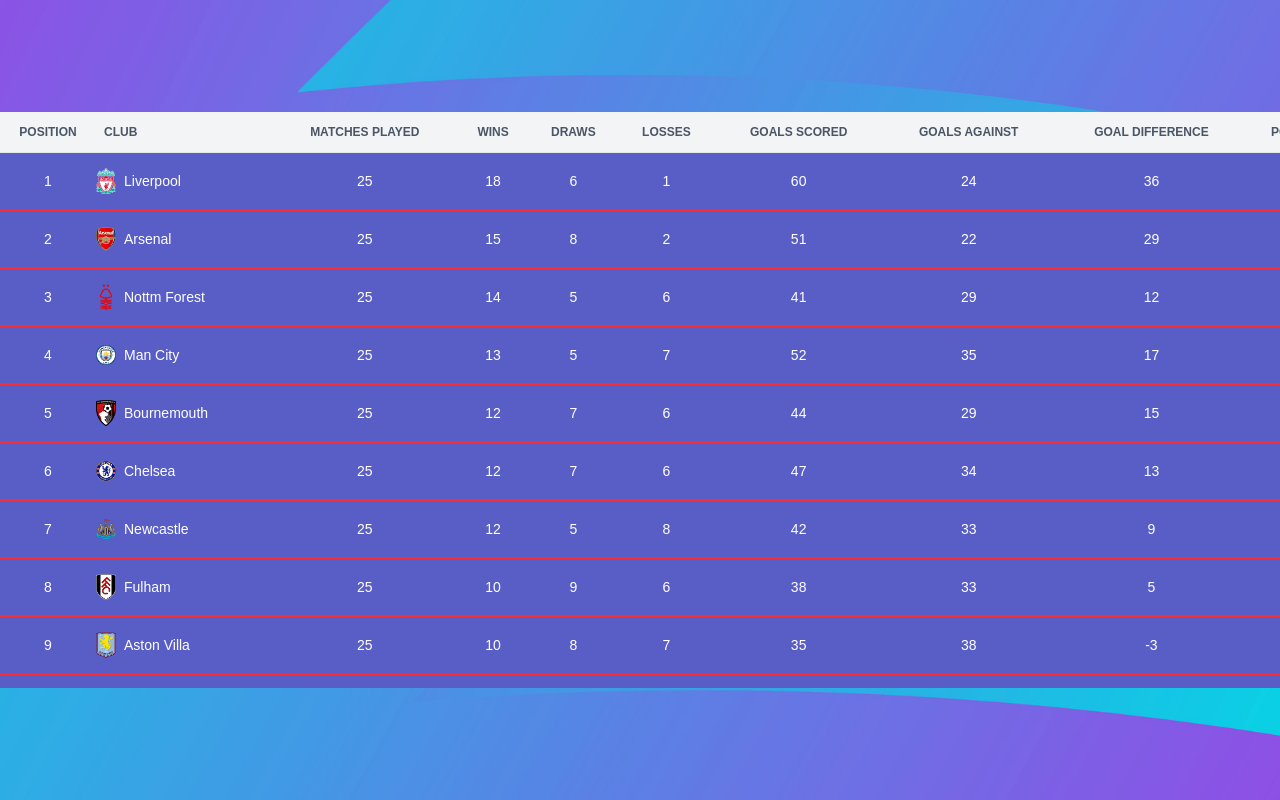
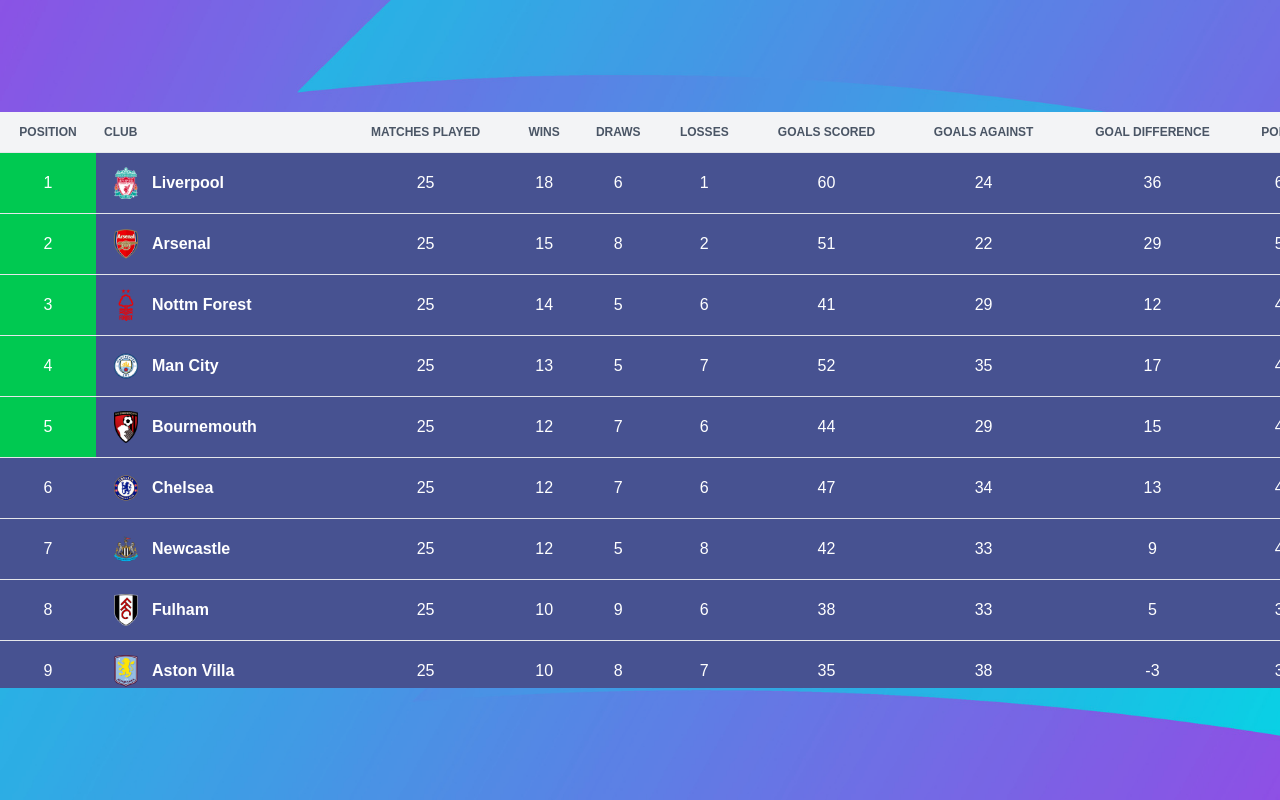
Before and after one commit to cjbeales/premier-league-table, a Next.js app: page / in a window 1280 px wide. Built offline with nearby package versions, Linux system fonts and the light colour scheme.

Commit message:
Positional colours added

```diff
--- a/components/LeagueTable/LeagueTable.type.ts
+++ b/components/LeagueTable/LeagueTable.type.ts
@@ -30,6 +30,11 @@
   last5: ("Win" | "Draw" | "Loss")[];
 };
 
+export type LogoAndLabelProps = {
+  logo: string;
+  label: string;
+}
+
 export type FormBadge = {
   label: FormResult;
   formDisplayType?: FormDisplayType;
--- a/components/LeagueTable/components/LeagueTableBody.tsx
+++ b/components/LeagueTable/components/LeagueTableBody.tsx
@@ -2,12 +2,13 @@
 import classNames from "classnames";
 import { FormBadge } from "./FormBadge";
 import Image from "next/image";
+import { LogoAndLabel } from "./LogoAndLabel";
 
 export const LeagueTableBody = ({
     data,
     tbodyClassNames = "border-t border-gray-200",
-    trClassNames = "px-4 py-3 font-medium bg-purple mb-2 border-b-2 border-red-500 overflow-x-auto",
-    tdClassNames = "py-3 text-white text-center bg-purple max-w-fit",
+    trClassNames = "px-4 py-3 text-base font-medium bg-purple overflow-x-auto",
+    tdClassNames = classNames("p-3 text-white text-center bg-purple max-w-fit border-b border-gray-200"),
     formDisplayType = "short",
 }: LeagueTableBodyProps) => {
 
@@ -15,14 +16,19 @@
 
     return (
         <tbody className={tbodyClassNames}>
-            {data.map((team) => (
+            {data.map((team) => {
+
+                const positionBackgroundClass = classNames({
+                    "bg-green-500!": team.position <= 5,
+                    "bg-red-500!": team.position >= 18,
+                    "bg-purple": team.position > 5 && team.position < 18,
+                });
+
+                return (
                     <tr key={team.club} className={trClassNames}>
-                    <td className={classNames(tdClassNames, 'sticky left-0')}>{team.position}</td>
+                        <td className={classNames(tdClassNames, positionBackgroundClass, 'sticky left-0')}>{team.position}</td>
                         <td className={classNames(tdClassNames, 'sticky left-24')}>
-                        <div className="flex items-center gap-2 w-fit">
-                            <Image src={team.logo} alt={team.club} width={20} height={20} />
-                            {team.club}
-                        </div>
+                            <LogoAndLabel logo={team.logo} label={team.club} />
                         </td>
                         <td className={tdClassNames}>{team.matchesPlayed}</td>
                         <td className={tdClassNames}>{team.wins}</td>
@@ -42,7 +48,8 @@
                             ))}
                         </td>
                     </tr>
-            ))}
+                )
+            })}
         </tbody>
     );
 };
--- /dev/null
+++ b/components/LeagueTable/components/LogoAndLabel.tsx
@@ -0,0 +1,22 @@
+import Image from "next/image";
+import { LogoAndLabelProps } from "../LeagueTable.type";
+
+export const LogoAndLabel = ({
+    logo,
+    label,
+}: LogoAndLabelProps) => {
+    return (
+        <div className="flex items-center gap-2 w-fit">
+            <div className="flex h-9 w-9 shrink-0 items-center justify-center">
+                <Image
+                    src={logo}
+                    alt={`${label} badge`}
+                    width={36}
+                    height={36}
+                    className="h-8 w-8 object-contain"
+                />
+            </div>
+            <span className="font-semibold">{label}</span>
+        </div>
+    );
+};
--- a/tailwind.config.ts
+++ b/tailwind.config.ts
@@ -11,7 +11,7 @@
         primary: "#171717",
         secondary: "#71717a",
         inverse: "#ffffff",
-        purple: "#595EC7",
+        purple: "#475291",
 
         surface: "#ffffff",
         surfaceSecondary: "#f4f4f5",
```
Lines whose indentation alone changed are shown as unchanged.
